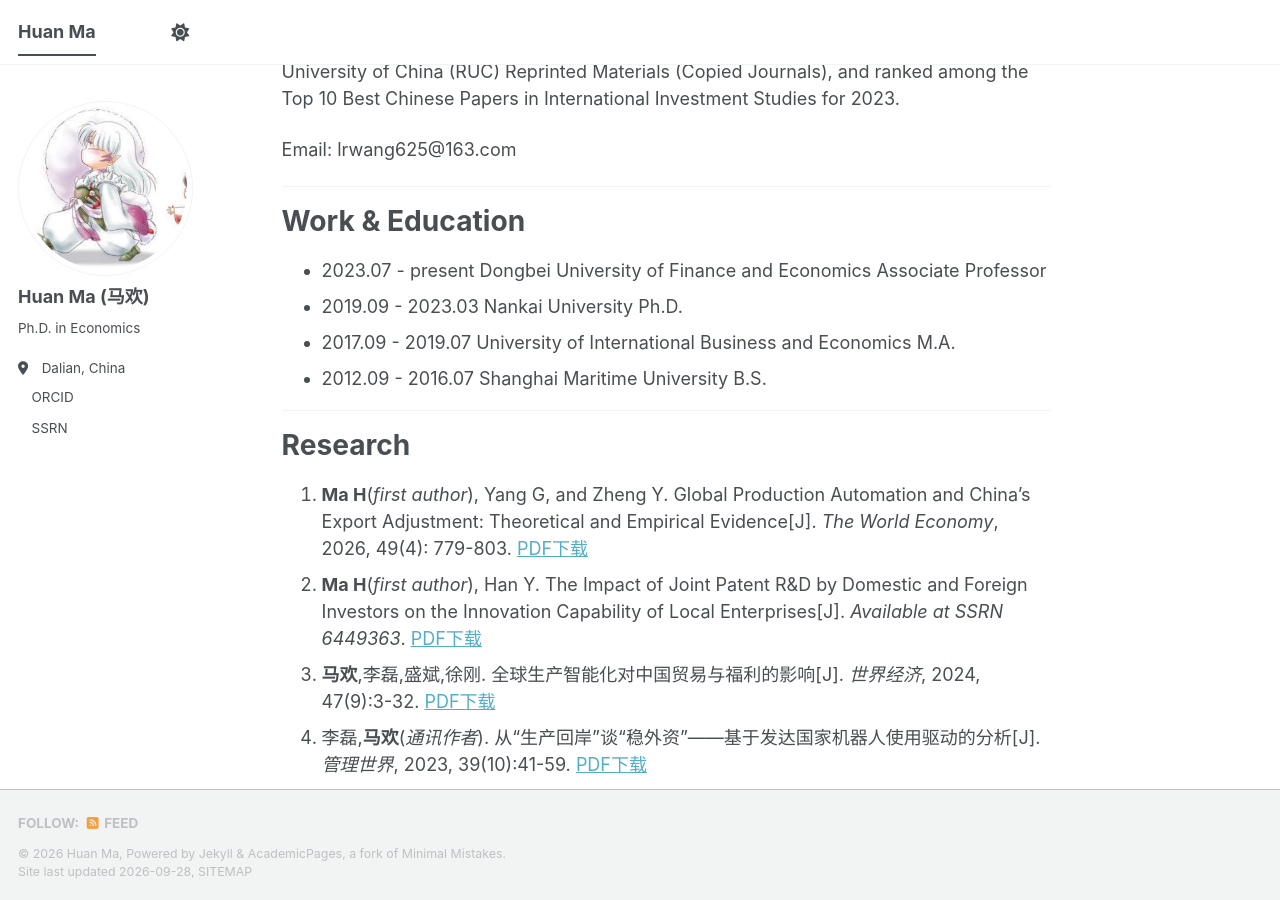
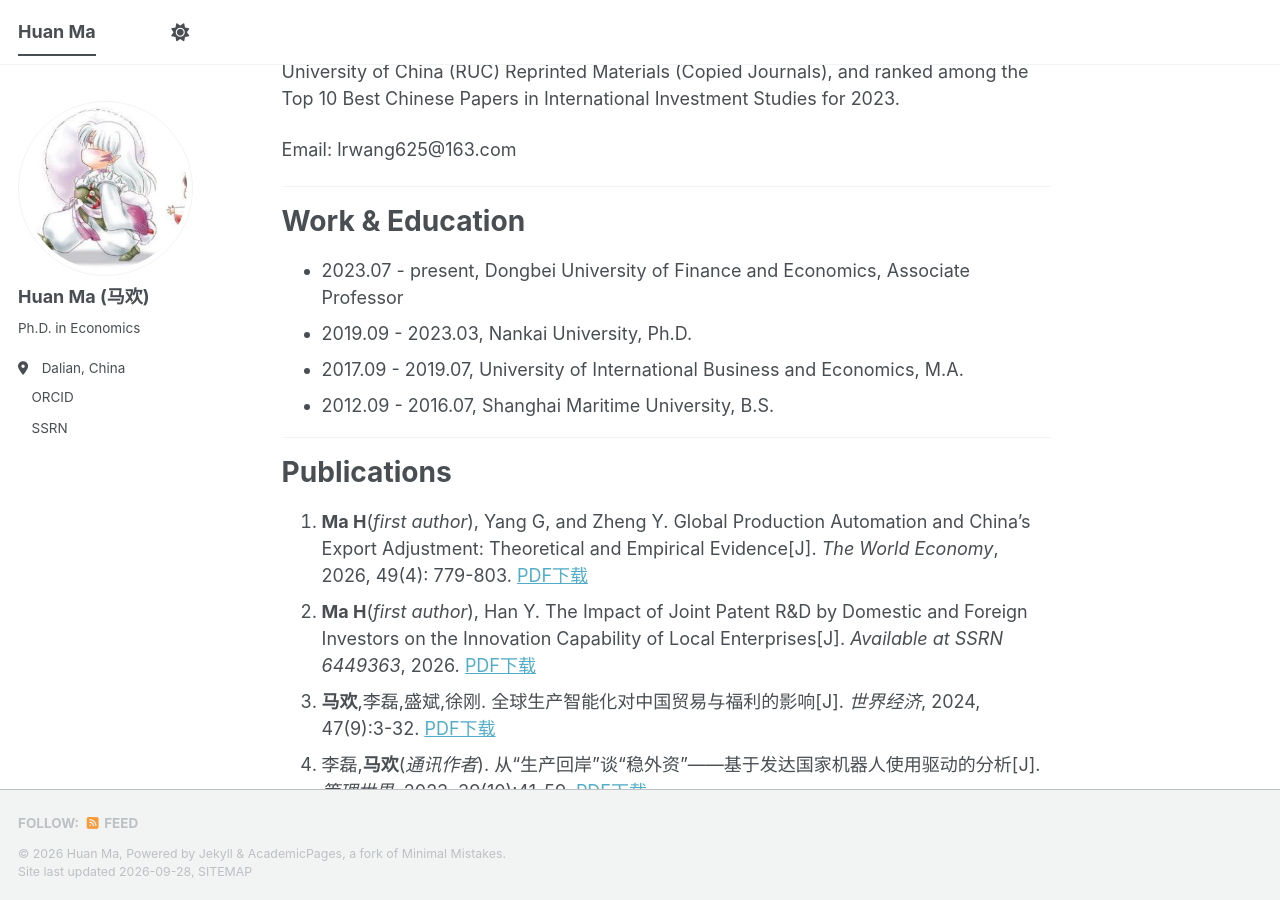
Before and after one commit to lrw-hm/lrw-hm.github.io, a Jekyll site: the page built from _pages/about.md, in a window 1280 px wide and 900 px high, scrolled down 263 px. Built offline with Jekyll 4.4.1, drawn with Linux system fonts in a browser that asks for light colours; a style sheet for code colours, icons or effects is not loaded.

Commit message:
Update about.md

```diff
--- a/_pages/about.md
+++ b/_pages/about.md
@@ -18,17 +18,17 @@ Email: lrwang625@163.com
 ---
 
 # Work & Education
-- 2023.07 - present  Dongbei University of Finance and Economics  Associate Professor
-- 2019.09 - 2023.03  Nankai University  Ph.D.
-- 2017.09 - 2019.07  University of International Business and Economics  M.A.
-- 2012.09 - 2016.07  Shanghai Maritime University  B.S.
+- 2023.07 - present,  Dongbei University of Finance and Economics,  Associate Professor
+- 2019.09 - 2023.03,  Nankai University,  Ph.D.
+- 2017.09 - 2019.07,  University of International Business and Economics,  M.A.
+- 2012.09 - 2016.07,  Shanghai Maritime University,  B.S.
 
 ---
 
-# Research
+# Publications
 1. **Ma H**(*first author*), Yang G, and Zheng Y. Global Production Automation and China's Export Adjustment: Theoretical and Empirical Evidence[J]. *The World Economy*, 2026, 49(4): 779-803.
    [PDF下载](/files/2026_1.pdf)
-2. **Ma H**(*first author*), Han Y. The Impact of Joint Patent R&D by Domestic and Foreign Investors on the Innovation Capability of Local Enterprises[J]. *Available at SSRN 6449363*.
+2. **Ma H**(*first author*), Han Y. The Impact of Joint Patent R&D by Domestic and Foreign Investors on the Innovation Capability of Local Enterprises[J]. *Available at SSRN 6449363*, 2026.
    [PDF下载](/files/2026_2.pdf)
 3. **马欢**,李磊,盛斌,徐刚. 全球生产智能化对中国贸易与福利的影响[J]. *世界经济*, 2024, 47(9):3-32.
    [PDF下载](/files/2024_1.pdf)
```
